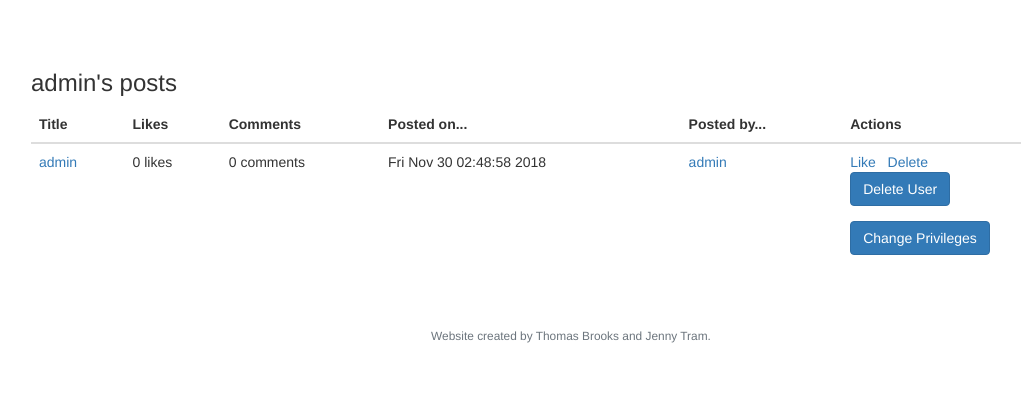
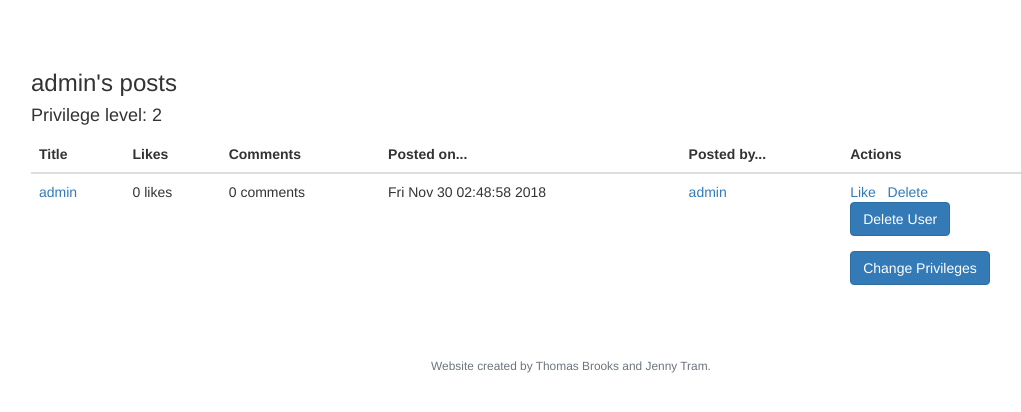
Before and after one commit to jennytram/FinalProject, a Flask app: page /usr/admin in a window 1280 px wide. Shown: the part 67-479 px from the top of the page, without its empty margins (69-1090 px from the left). Run offline with Flask 2, Linux system fonts and the light colour scheme; a user stored in the database is signed in; tables that the repository leaves empty hold one stand-in row (values such as "Sample post"); some libraries are stand-ins or nearby versions.

Commit message:
shows user privilege

```diff
--- a/templates/usr_posts.html
+++ b/templates/usr_posts.html
@@ -3,4 +3,7 @@
 <h3>
     {{ user }}'s posts
 </h3>
+<h4>
+    Privilege level: {{ level }}
+</h4>
 {% endblock %}
```
